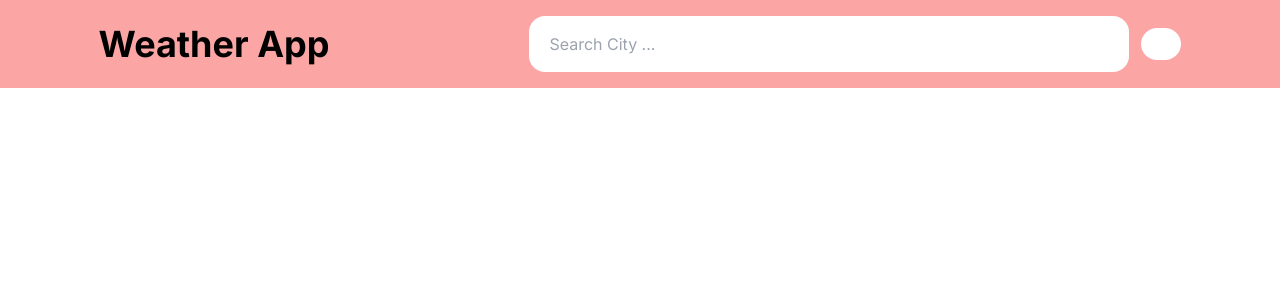
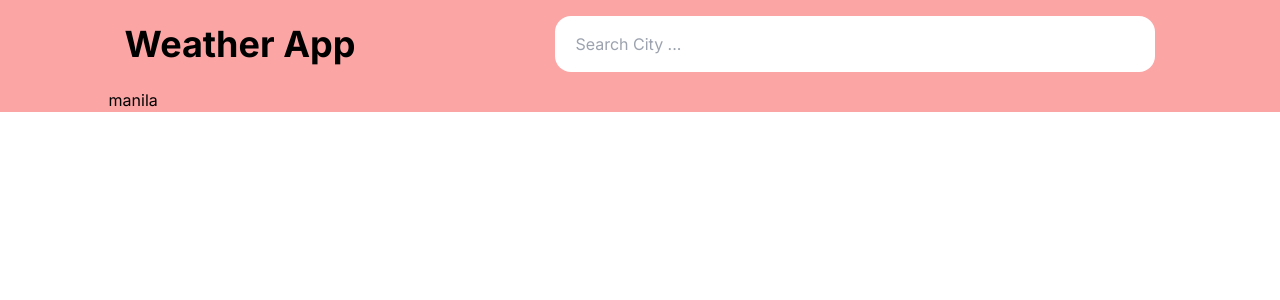
Before and after one commit to sephclt/weather-app-nextjs, a Next.js app: page / in a window 1280 px wide. Shown: the top 300 px of the page. Built offline with nearby package versions, Linux system fonts and the light colour scheme; no server answers.

Commit message:
search function complete

```diff
--- a/src/components/ui/SearchBar.tsx
+++ b/src/components/ui/SearchBar.tsx
@@ -1,27 +1,50 @@
 import { useState } from 'react';
+import useSearch from '../../hooks/useSearch';
+import ResultsPanel from './ResultsPanel';
 
 interface ISearchBarProps {
-  setSearchText: React.Dispatch<React.SetStateAction<string>>;
+  setCityName: React.Dispatch<React.SetStateAction<string>>;
 }
 
-const SearchBar = ({ setSearchText }: ISearchBarProps) => {
+const SearchBar = ({ setCityName }: ISearchBarProps) => {
   const [inputText, setInputText] = useState<string>('');
+  const [searchText, setSearchText] = useState<string>('');
+  const [cityList, setCityList] = useState<{ id: number; name: string }[]>([]);
+
+  useSearch({ searchText, setCityList });
 
   return (
+    <>
       <div className="flex items-center gap-3">
         <input
           className="w-[37.5rem] px-5 py-4 rounded-2xl text-base outline-none"
           type="text"
           placeholder="Search City ..."
-        onChange={(e) => setInputText(e.target.value)}
+          onChange={(e) => setSearchText(e.target.value)}
+          onBlur={() => setSearchText('')}
         />
-      <button
+        {/* <button
           className="bg-white hover:bg-gray-300 duration-100 rounded-2xl px-5 py-4"
           onClick={() => setSearchText(inputText)}
+          onBlur={() => {
+            setCityList([]);
+          }}
         >
           <i className="fa-solid fa-magnifying-glass-location fa-xl"></i>
-      </button>
+        </button> */}
       </div>
+      <div
+        className={`${
+          cityList ? '' : 'hidden'
+        } absolute top-[57px] left-0 right-0 bg-white flex flex-col justify-center items-center`}
+      >
+        <ResultsPanel
+          cityList={cityList}
+          setCityName={setCityName}
+          setCityList={setCityList}
+        />
+      </div>
+    </>
   );
 };
 
--- a/src/hooks/useDataFetch.tsx
+++ b/src/hooks/useDataFetch.tsx
@@ -19,8 +19,6 @@ const useDataFetch = (cityName: string) => {
     handleFetchData();
   }, [handleFetchData]);
 
-  console.log(weatherData);
-
   return weatherData;
 };
 
--- a/src/pages/index.tsx
+++ b/src/pages/index.tsx
@@ -1,18 +1,13 @@
 import { useState } from 'react';
 
 import HeaderContainer from '../components/containers/HeaderContainer';
-import ResultsPanel from '../components/ui/ResultsPanel';
 import SearchBar from '../components/ui/SearchBar';
 
 import useDataFetch from '../hooks/useDataFetch';
-import useSearch from '../hooks/useSearch';
 
 const App = () => {
-  const [searchText, setSearchText] = useState<string>('');
-  const [cityList, setCityList] = useState<{ id: number; name: string }[]>([]);
   const [cityName, setCityName] = useState<string>('manila');
 
-  useSearch({ searchText, setCityList });
   const weatherData = useDataFetch(cityName);
 
   return (
@@ -20,16 +15,10 @@ const App = () => {
       <HeaderContainer>
         <h1 className="text-4xl font-bold">Weather App</h1>
         <div className="relative">
-          <SearchBar setSearchText={setSearchText} />
-          <div className="absolute top-[57px] left-0 right-0 bg-white flex flex-col justify-center items-center">
-            <ResultsPanel
-              cityList={cityList}
-              setCityName={setCityName}
-              setCityList={setCityList}
-            />
-          </div>
+          <SearchBar setCityName={setCityName} />
         </div>
       </HeaderContainer>
+      <div>{cityName}</div>
     </div>
   );
 };
```
Lines whose indentation alone changed are shown as unchanged.
